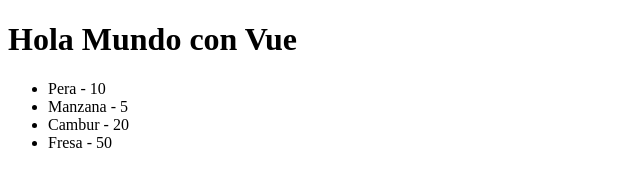
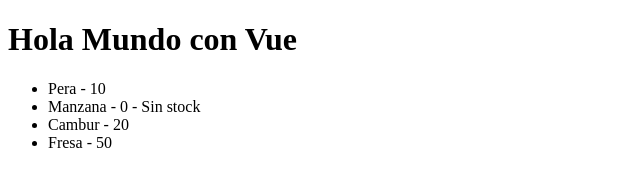
Before and after one commit to johancastillo/vue-ecommerce, a plain HTML site: page index.html in a window 1280 px wide. Shown: the full height of the page, 0-640 px from the left. Drawn offline with Linux system fonts and the light colour scheme.

Commit message:
Trabajando con v-if

```diff
--- a/index.html
+++ b/index.html
@@ -12,6 +12,7 @@
       <ul>
         <li v-for="fruta of frutas">
           {{ fruta.nombre }} - {{ fruta.cantidad }}
+          <span v-if="fruta.cantidad === 0">- Sin stock</span>
         </li>
       </ul>
 
--- a/js/main.js
+++ b/js/main.js
@@ -4,7 +4,7 @@
     title: 'Hola Mundo con Vue',
     frutas: [
       {nombre: 'Pera', cantidad: 10},
-      {nombre: 'Manzana', cantidad: 5},
+      {nombre: 'Manzana', cantidad: 0},
       {nombre: 'Cambur', cantidad: 20},
       {nombre: 'Fresa', cantidad: 50},
     ]
```
